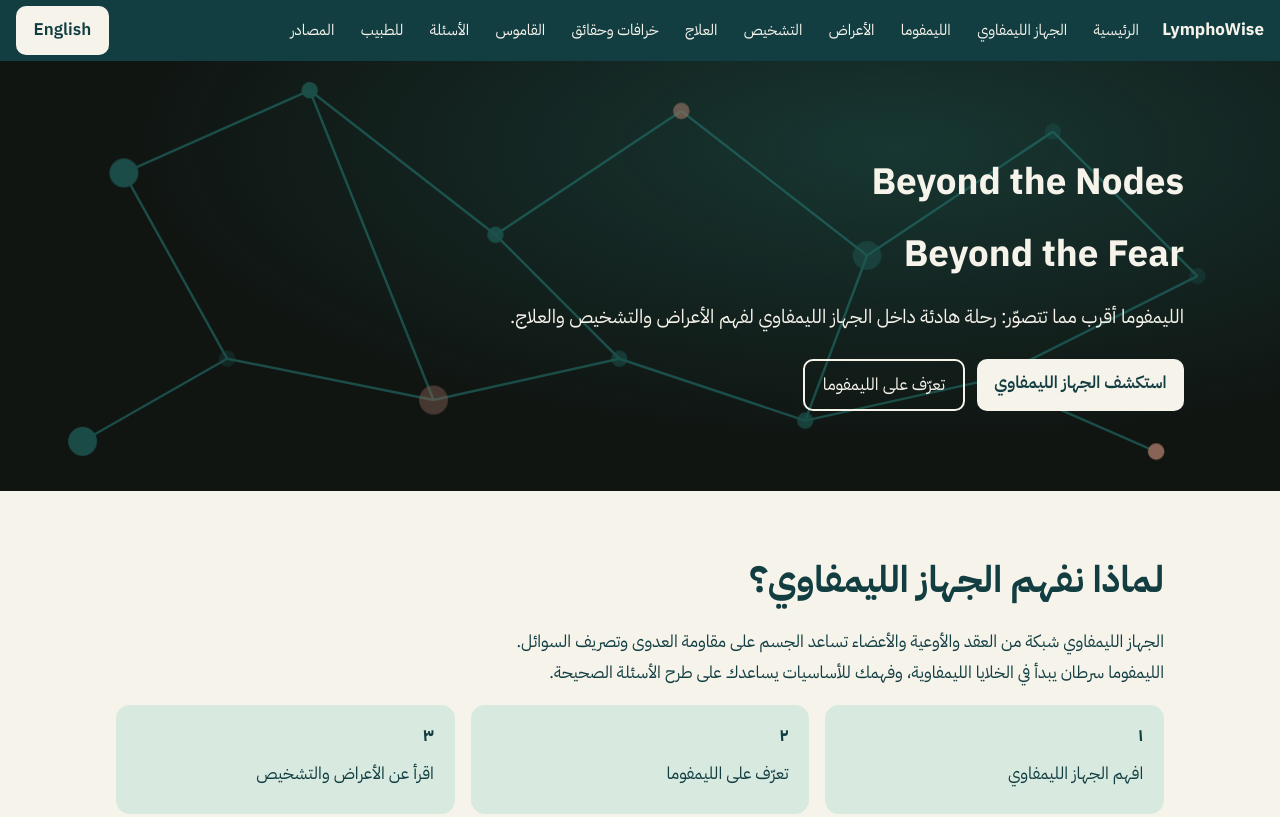
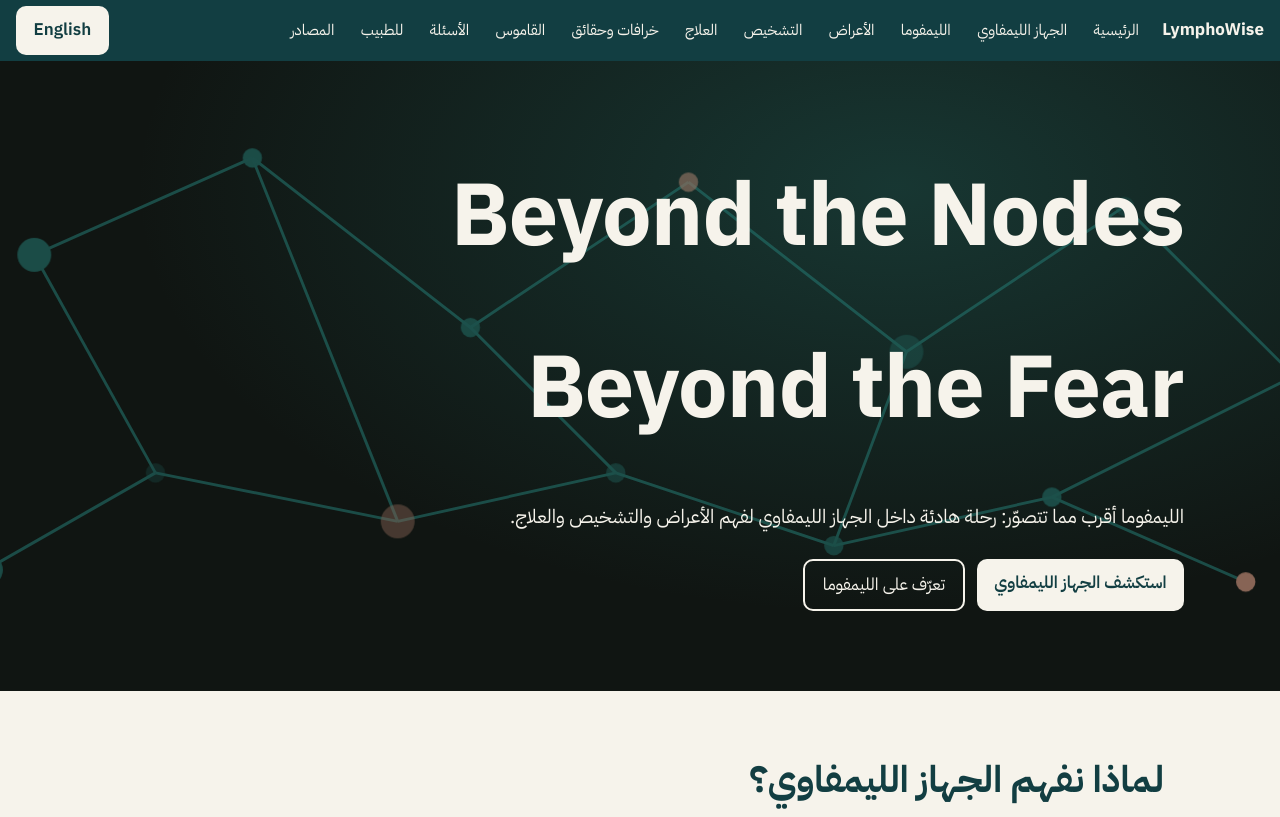
Before and after one commit to OlaAli-2222/beyond-the-nodes, a plain HTML site: page index.html in a window 1280 px wide. Shown: the top 817 px of the page. Drawn offline with Linux system fonts and the light colour scheme.

Commit message:
Fix HTML structure and update headings

```diff
--- a/index.html
+++ b/index.html
@@ -32,7 +32,7 @@
 </header>
 <main>
 <section class="hero" id="home"><svg id="net" viewBox="0 0 620 260" preserveAspectRatio="xMidYMid slice" aria-hidden="true"></svg>
-<div><h2>Beyond the Nodes </h2> <h2>Beyond the Fear</h2><p data-t="sub"></p><div class="row"><a class="btn" href="#explore" data-t="cta1"></a><a class="btn alt" href="#lymphoma" data-t="cta2"></a></div></div></section>
+<div><h1>Beyond the Nodes </h1> <h1>Beyond the Fear</h1><p data-t="sub"></p><div class="row"><a class="btn" href="#explore" data-t="cta1"></a><a class="btn alt" href="#lymphoma" data-t="cta2"></a></div></div></section>
 <section id="intro"><h2 data-t="introH"></h2><p data-t="introP"></p><div class="grid" id="path"></div><div class="warn" role="note"><span data-t="disc"></span></div></section>
 <section class="dark" id="explore"><div><h2 data-t="exploreH"></h2><p data-t="exploreP"></p>
 <div class="explore"><svg id="body" viewBox="0 0 200 300" role="group"></svg><div id="panel" aria-live="polite"></div></div>
```
